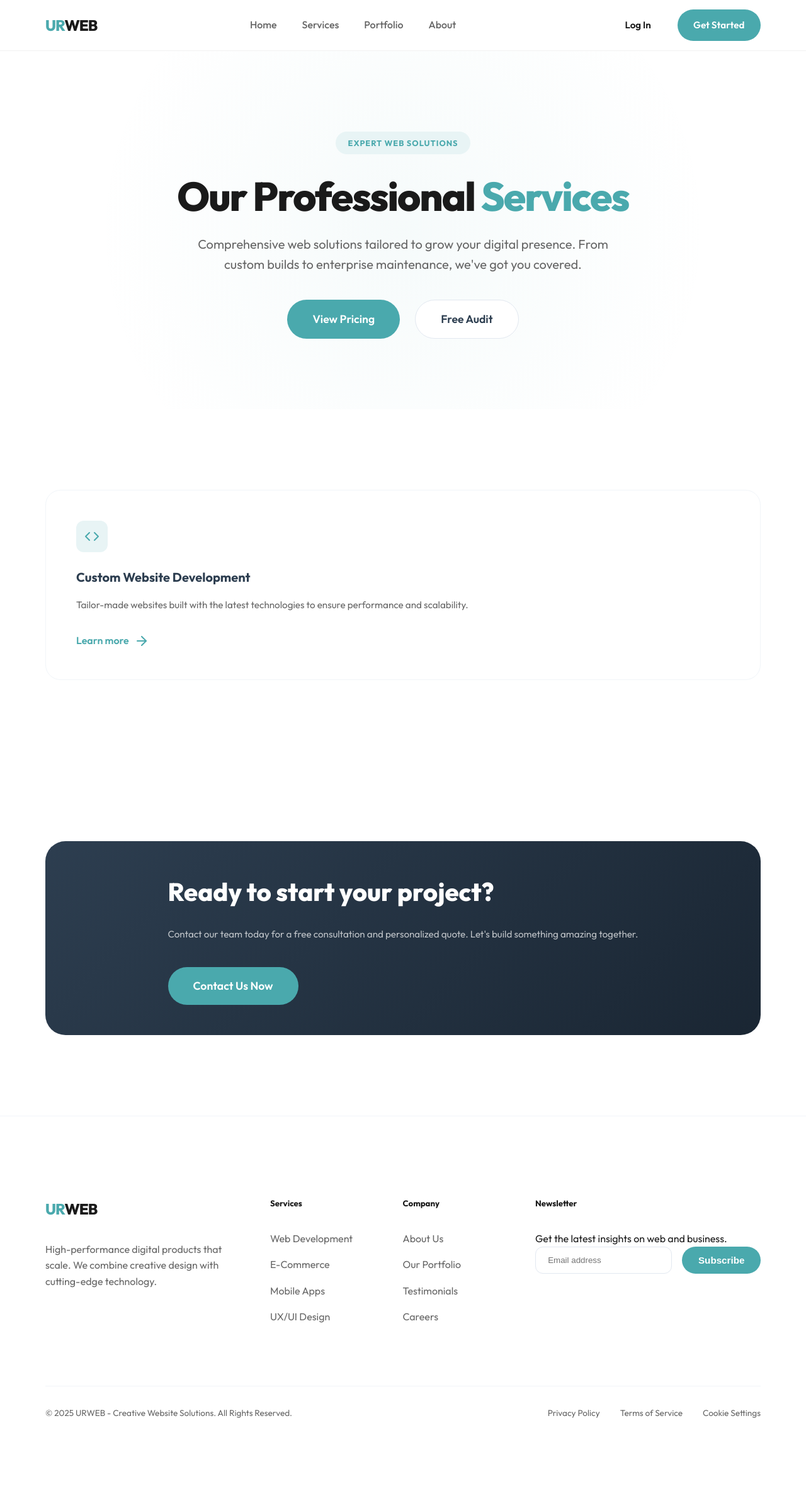
After one commit to Saiful-Haque/urweb, a Django app: page /services/ in a window 1280 px wide. The commit adds this page. Shown: the whole page at 63% size. Run offline with Django 5.2, Linux system fonts and the light colour scheme; data that the repository does not hold is empty.

Commit message:
Implement dedicated Services page as per design image

```diff
--- a/core/static/core/css/style.css
+++ b/core/static/core/css/style.css
@@ -216,6 +216,20 @@ img {
     margin-bottom: 5rem;
 }
 
+.services-hero {
+    background-color: var(--white);
+    padding-bottom: 2rem;
+}
+
+.services-hero .hero-title {
+    margin-bottom: 1.5rem;
+}
+
+.services-hero .hero-subtitle {
+    max-width: 700px;
+    margin-bottom: 2.5rem;
+}
+
 .trust-badge p {
     font-size: 0.8rem;
     font-weight: 700;
@@ -270,6 +284,10 @@ img {
     border: 1px solid #F1F5F9;
     border-radius: 24px;
     transition: var(--transition);
+    display: flex;
+    flex-direction: column;
+    align-items: flex-start;
+    text-align: left;
 }
 
 .service-card:hover {
@@ -279,34 +297,60 @@ img {
 }
 
 .service-icon {
-    width: 60px;
-    height: 60px;
+    width: 50px;
+    height: 50px;
     background-color: var(--accent);
     color: var(--primary);
-    border-radius: 16px;
+    border-radius: 12px;
     display: flex;
     align-items: center;
     justify-content: center;
-    margin-bottom: 2rem;
+    margin-bottom: 1.5rem;
+}
+
+.service-icon i {
+    width: 24px;
+    height: 24px;
 }
 
 .service-card h3 {
-    font-size: 1.5rem;
+    font-size: 1.25rem;
+    font-weight: 700;
     margin-bottom: 1rem;
+    color: var(--secondary);
 }
 
 .service-card p {
     color: var(--text-muted);
+    font-size: 0.95rem;
+    margin-bottom: 2rem;
+    line-height: 1.6;
 }
 
 .cta-card {
-    background-color: var(--primary);
+    background: linear-gradient(135deg, var(--secondary) 0%, #1a2633 100%);
     color: var(--white);
+    border: none;
+    border-radius: 32px;
+    width: 100%;
 }
 
-.cta-card h3 { color: var(--white); }
-.cta-card p { color: rgba(255, 255, 255, 0.8); margin-bottom: 2rem; }
-.cta-card .btn-link { color: var(--white); border-bottom: 1px solid white; }
+.cta-card-content {
+    max-width: 800px;
+    margin: 0 auto;
+}
+
+.cta-card h2 {
+    color: var(--white);
+    font-size: 2.5rem;
+    font-weight: 800;
+    margin-bottom: 1.5rem;
+}
+
+.cta-card p {
+    color: rgba(255, 255, 255, 0.7);
+    margin-bottom: 2.5rem;
+}
 
 /* Features */
 .features-grid {
--- a/core/templates/core/base.html
+++ b/core/templates/core/base.html
@@ -28,10 +28,10 @@
                 <span class="logo-accent">UR</span>WEB
             </a>
             <ul class="nav-links">
-                <li><a href="{% url 'core:home' %}#services">Services</a></li>
+                <li><a href="{% url 'core:home' %}">Home</a></li>
+                <li><a href="{% url 'core:services' %}">Services</a></li>
                 <li><a href="{% url 'core:home' %}#portfolio">Portfolio</a></li>
-                <li><a href="{% url 'core:home' %}#process">Process</a></li>
-                <li><a href="{% url 'core:home' %}#testimonials">Testimonials</a></li>
+                <li><a href="{% url 'core:home' %}#about">About</a></li>
             </ul>
             <div class="nav-auth">
                 {% if user.is_authenticated %}
--- /dev/null
+++ b/core/templates/core/services.html
@@ -0,0 +1,63 @@
+{% extends 'core/base.html' %}
+{% load static %}
+
+{% block title %}Professional Services | URWEB{% endblock %}
+
+{% block content %}
+<!-- Services Hero -->
+<section class="hero services-hero">
+    <div class="container">
+        <span class="badge">EXPERT WEB SOLUTIONS</span>
+        <h1 class="hero-title">Our Professional <span class="text-gradient">Services</span></h1>
+        <p class="hero-subtitle">Comprehensive web solutions tailored to grow your digital presence. From custom builds to enterprise maintenance, we've got you covered.</p>
+        <div class="hero-actions">
+            <a href="{% url 'core:contact' %}" class="btn btn-primary btn-large">View Pricing</a>
+            <a href="{% url 'core:contact' %}" class="btn btn-secondary btn-large">Free Audit</a>
+        </div>
+    </div>
+</section>
+
+<!-- Services Grid -->
+<section class="services-list section-padding">
+    <div class="container">
+        <div class="services-grid">
+            {% for service in services %}
+            <div class="service-card">
+                <div class="service-icon">
+                    <i data-lucide="{{ service.icon_name }}"></i>
+                </div>
+                <h3>{{ service.title }}</h3>
+                <p>{{ service.description }}</p>
+                <a href="{% url 'core:contact' %}" class="btn-link">Learn more <i data-lucide="arrow-right"></i></a>
+            </div>
+            {% empty %}
+            <!-- Fallback if no services in DB -->
+            <div class="service-card">
+                <div class="service-icon"><i data-lucide="code"></i></div>
+                <h3>Custom Website Development</h3>
+                <p>Tailor-made websites built with the latest technologies to ensure performance and scalability.</p>
+                <a href="#" class="btn-link">Learn more <i data-lucide="arrow-right"></i></a>
+            </div>
+            <!-- Add more placeholders if needed for initial preview -->
+            {% endfor %}
+        </div>
+    </div>
+</section>
+
+<!-- Services CTA -->
+<section class="section-padding">
+    <div class="container">
+        <div class="service-card cta-card center">
+            <div class="cta-card-content">
+                <h2>Ready to start your project?</h2>
+                <p>Contact our team today for a free consultation and personalized quote. Let's build something amazing together.</p>
+                <a href="{% url 'core:contact' %}" class="btn btn-primary btn-large">Contact Us Now</a>
+            </div>
+        </div>
+    </div>
+</section>
+{% endblock %}
+
+{% block extra_css %}
+<!-- No extra CSS needed as it's now in style.css -->
+{% endblock %}
--- a/core/urls.py
+++ b/core/urls.py
@@ -5,6 +5,7 @@ app_name = 'core'
 
 urlpatterns = [
     path('', views.home, name='home'),
+    path('services/', views.services_view, name='services'),
     path('contact/', views.contact_view, name='contact'),
     path('dashboard/', views.dashboard_view, name='dashboard'),
 ]
--- a/core/views.py
+++ b/core/views.py
@@ -9,7 +9,7 @@ from .models import Service, Project, Testimonial
 
 # Create your views here.
 def home(request):
-    services = Service.objects.all()
+    services = Service.objects.all()[:6]  # Show only first 6 on home page
     projects = Project.objects.all()
     testimonials = Testimonial.objects.all()
     context = {
@@ -18,6 +18,10 @@ def home(request):
         'testimonials': testimonials,
     }
     return render(request, 'core/home.html', context)
+
+def services_view(request):
+    services = Service.objects.all()
+    return render(request, 'core/services.html', {'services': services})
 
 def contact_view(request):
     if request.method == 'POST':
```
Also changed, not shown: scripts/populate_services.py (added, +70 -0 lines).
